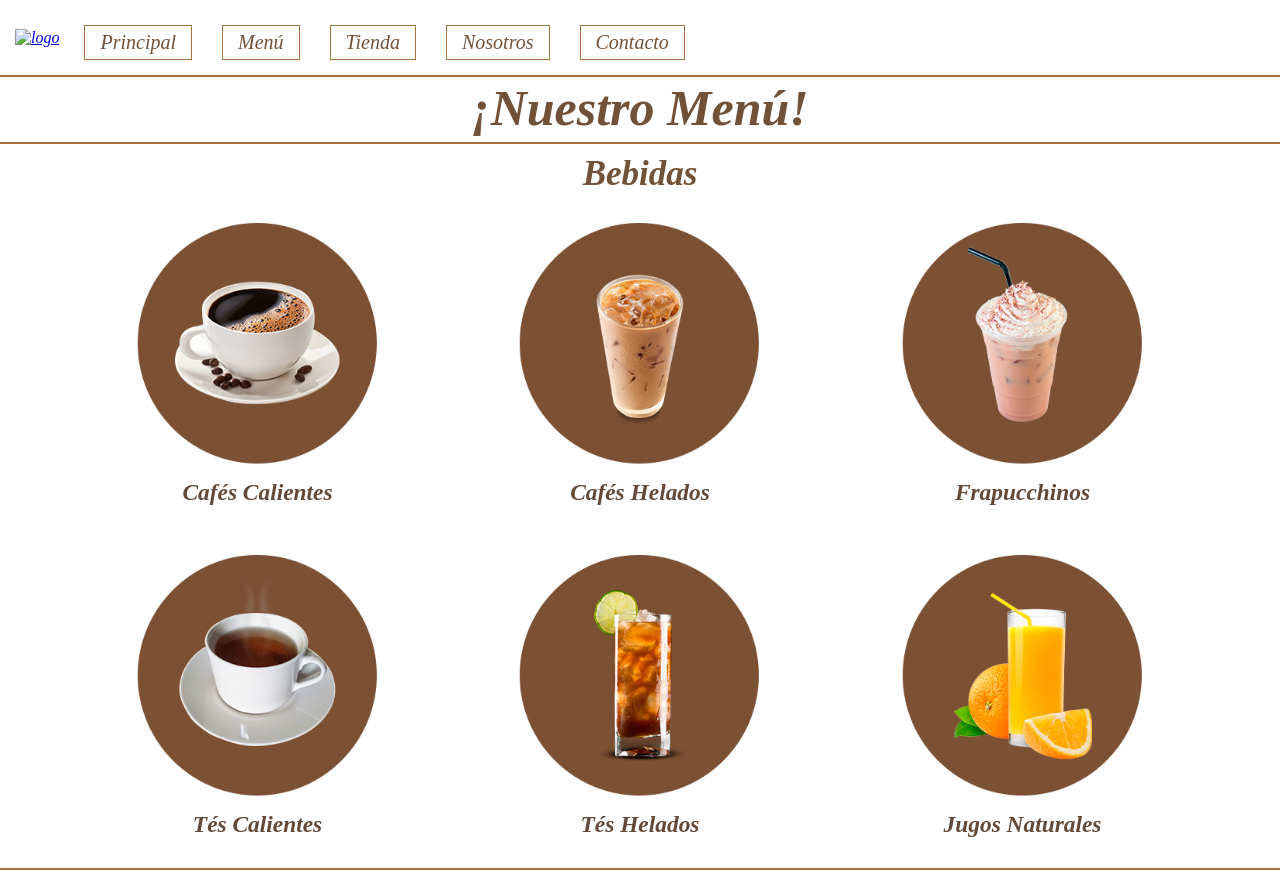
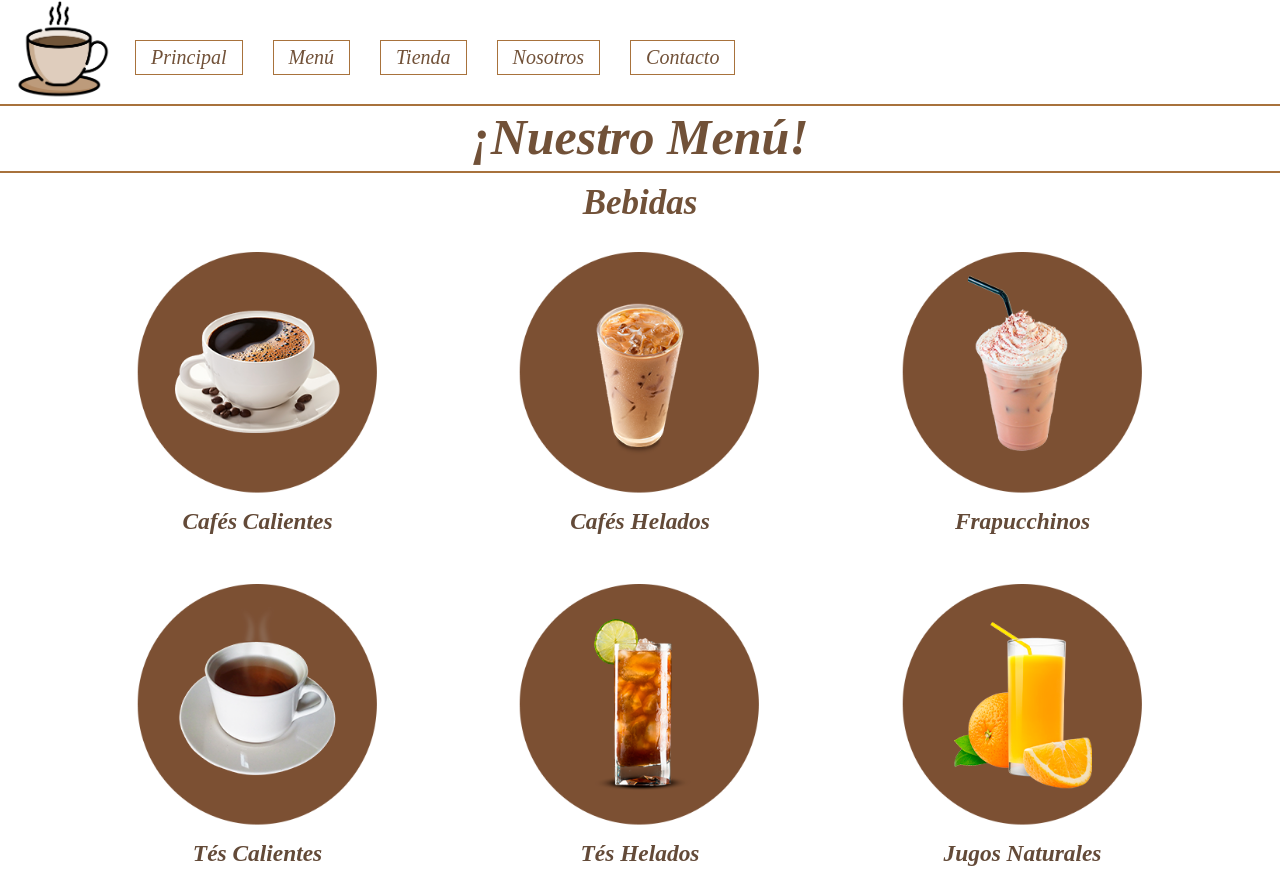
Before and after one commit to melpascua/nuevoaroma, a plain HTML site: page pages/menu.html in a window 1280 px wide. Shown: the top 870 px of the page. Drawn offline with nearby package versions, Linux system fonts and the light colour scheme.

Commit message:
arreglos-sintaxis

```diff
--- a/css/style.css
+++ b/css/style.css
@@ -584,7 +584,7 @@ ul {
     }
 }
 
-@media screen and (max-width:620px) {
+@media screen and (max-width:630px) {
     .nav li {
         margin: 5px;
     }
--- a/pages/menu.html
+++ b/pages/menu.html
@@ -13,7 +13,7 @@
 
     <body>
         <header>
-            <a href="../index.html"><img src="./img/logo.png" alt="logo" /></a>
+            <a href="../index.html"><img src="../img/logo.png" alt="logo" /></a>
             <nav>
                 <ul class="nav">
                     <li><a href="../index.html">Principal</a></li>
```
Also changed, not shown: index.html (+1 -1 lines).
